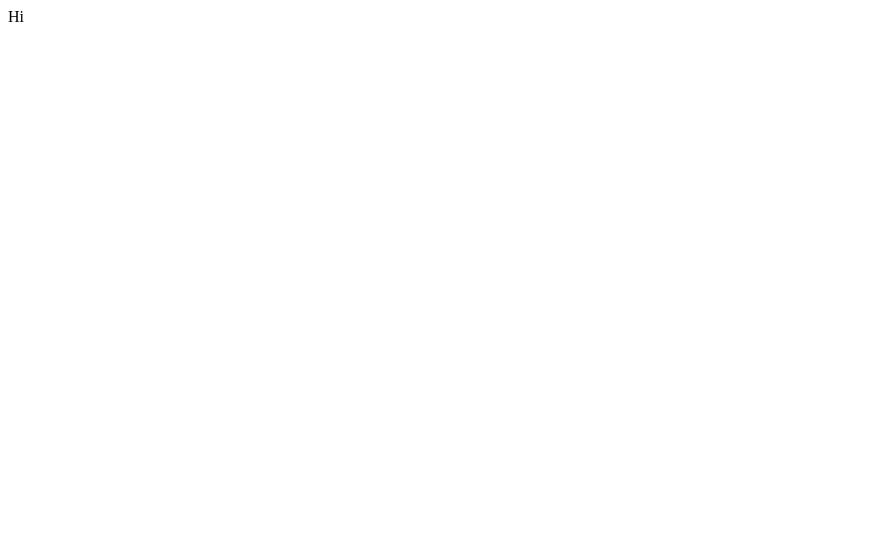
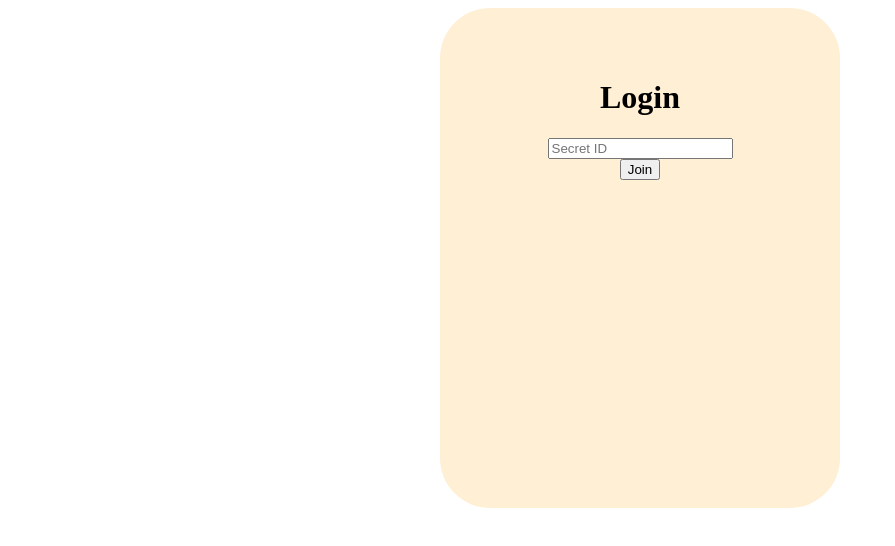
Before and after one commit to MaxDillon/Cambio, a React (Create React App) app in the folder client/: page / in a window 1280 px wide. Shown: the top 546 px of the page, without its empty margins (0-895 px from the left). Built offline with nearby package versions, Linux system fonts and the light colour scheme.

Commit message:
fixed problems with typescript

```diff
--- a/client/package.json
+++ b/client/package.json
@@ -11,8 +11,10 @@
     "@types/react": "^18.0.8",
     "@types/react-dom": "^18.0.3",
     "react": "^18.1.0",
+    "react-bootstrap": "^2.3.1",
     "react-dom": "^18.1.0",
     "react-scripts": "5.0.1",
+    "styled-components": "^5.3.5",
     "typescript": "^4.6.4",
     "web-vitals": "^2.1.4"
   },
@@ -38,5 +40,8 @@
       "last 1 firefox version",
       "last 1 safari version"
     ]
+  },
+  "devDependencies": {
+    "@types/styled-components": "^5.1.25"
   }
 }
--- a/client/src/App.tsx
+++ b/client/src/App.tsx
@@ -1,9 +1,10 @@
 import React from 'react';
+import LoginPage from './Pages/Login/login-page';
 
 function App() {
   return (
     <div className="App">
-      Hi
+      <LoginPage />
     </div>
   );
 }
--- /dev/null
+++ b/client/src/Pages/Login/login-page.tsx
@@ -0,0 +1,13 @@
+import React from 'react'
+import LoginPanel from './login-panel'
+
+
+function LoginPage() {
+  return (
+	 <div style={{'textAlign': 'center'}}>
+		<LoginPanel />
+	 </div>
+  )
+}
+
+export default LoginPage
--- /dev/null
+++ b/client/src/Pages/Login/login-panel.tsx
@@ -0,0 +1,36 @@
+
+import React, { useState } from 'react'
+import styled from 'styled-components'
+import { Button, Form } from 'react-bootstrap'
+
+const PanelFrame = styled.div`
+display: inline-flex;
+align-items: center;
+flex-direction: column;
+padding: 50px;
+width: 300px;
+height: 400px;
+border-radius: 50px;
+background: papayawhip;
+
+`
+
+function LoginPanel() {
+  const [secretID, setSecretID] = useState("")
+
+  return (
+    <PanelFrame>
+      <h1>Login</h1>
+      <Form>
+        <Form.Group>
+          <Form.Control value={secretID} onChange={e => setSecretID(e.target.value)} placeholder="Secret ID"/>
+        </Form.Group>
+        <Button onClick={ e => {
+          console.log(secretID)
+        } }>Join</Button>
+      </Form>
+    </PanelFrame>
+    )
+  }
+
+  export default LoginPanel
```
Also changed, not shown: 1 other file (tests, documents, lock files or other folders).
